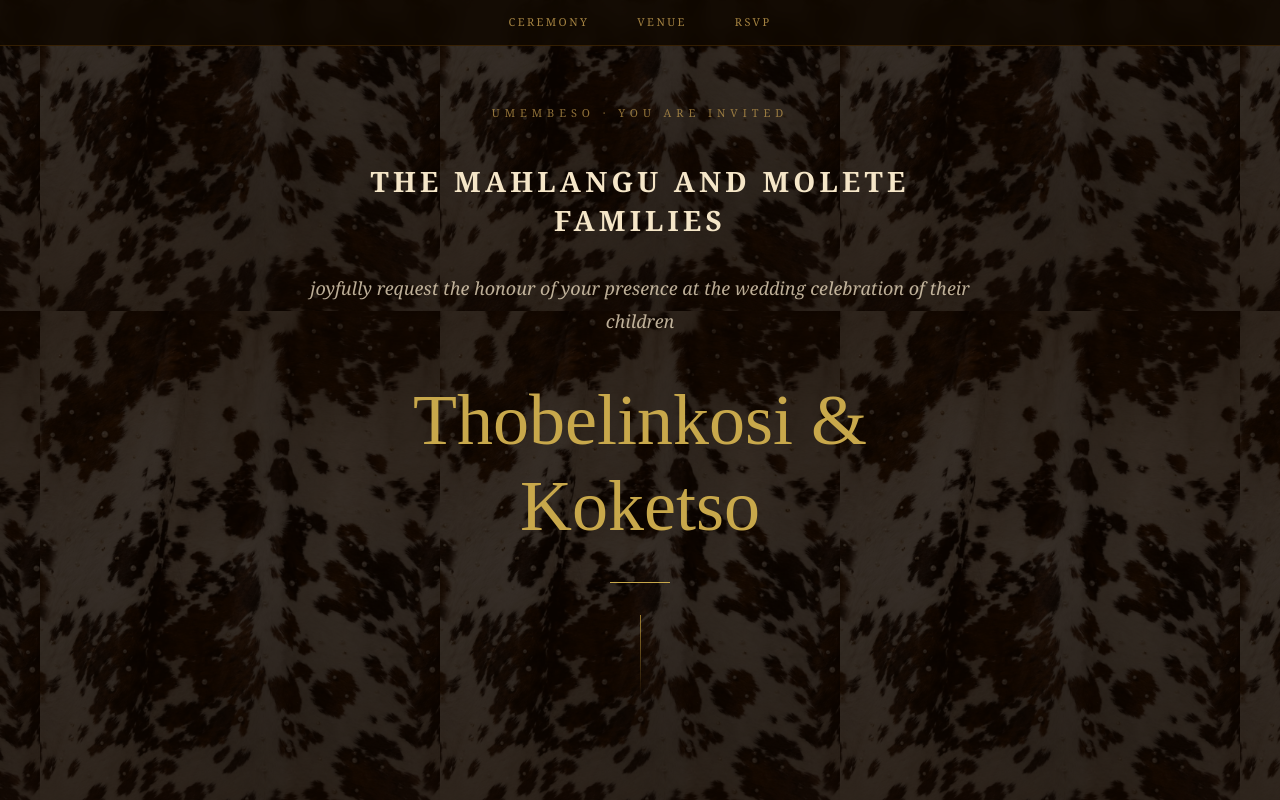
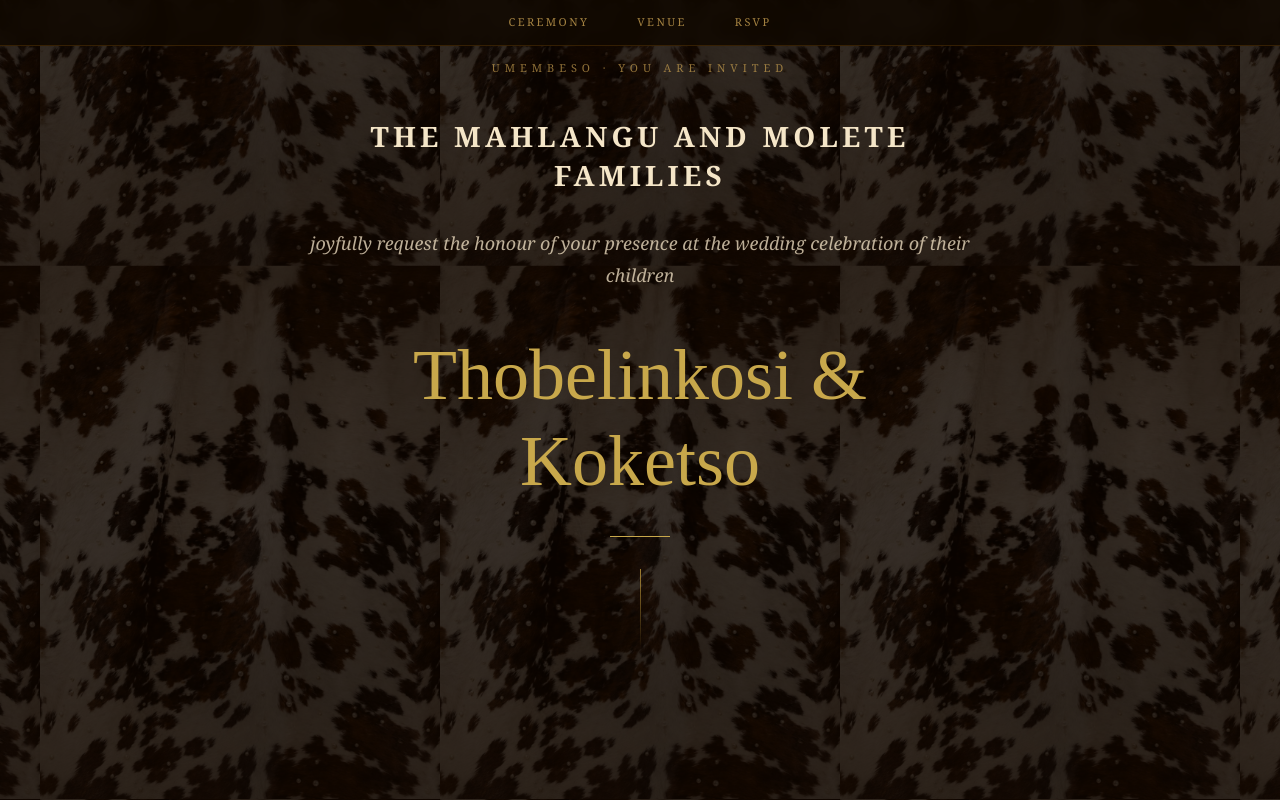
Before and after one commit to Princess7802/zulu-wedding-site, a Next.js app: page / in a window 1280 px wide. Both pictures are taken after a click on the button "SKIP ›". Shown: the top 800 px of the page. Built offline with nearby package versions, Linux system fonts and the light colour scheme.

Commit message:
reduce intro section spacing

```diff
--- a/app/page.js
+++ b/app/page.js
@@ -172,7 +172,7 @@ export default function ZuluHeritageWeddingInvitation() {
       {/* INTRO SECTION */}
       <section
         style={{
-          minHeight: "100vh",
+          minHeight: "auto",
           display: "flex",
           alignItems: "center",
           justifyContent: "center",
```
